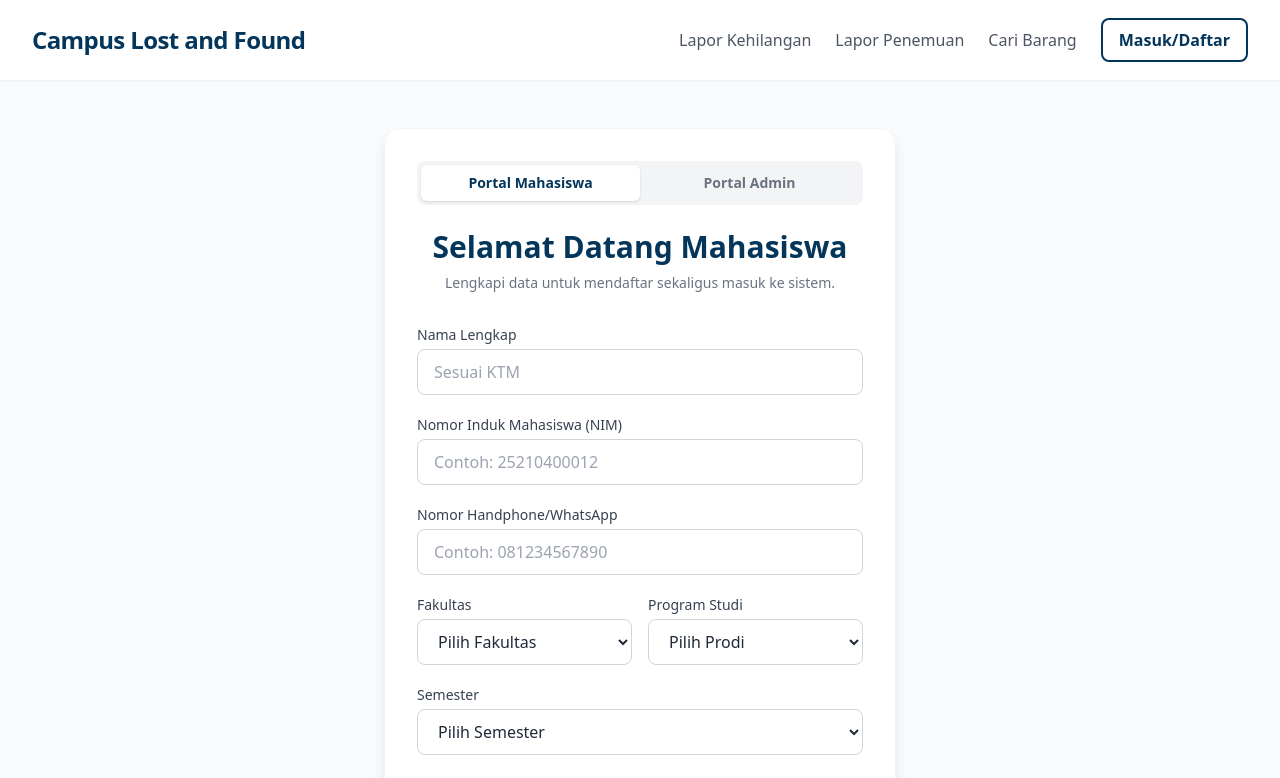
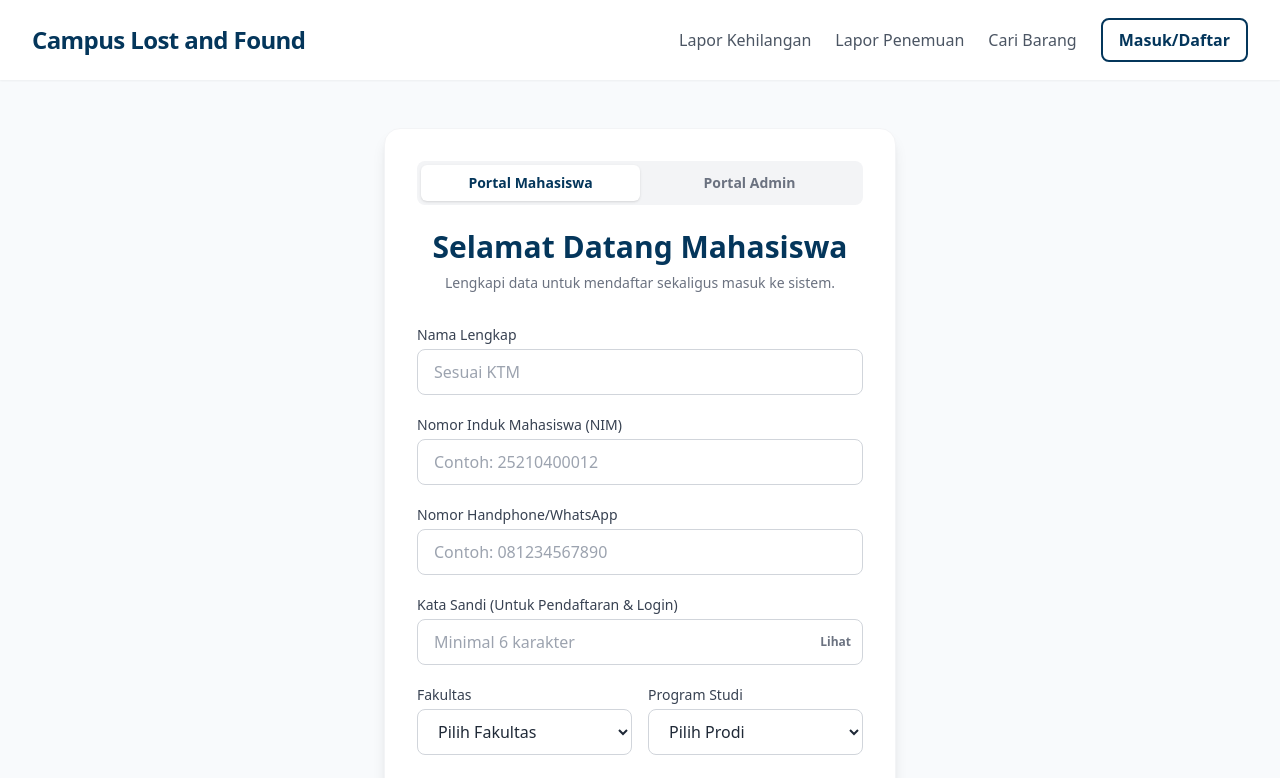
Before and after one commit to zainal31/lost_and_found_project, a React (Vite) app: page /login in a window 1280 px wide. Shown: the top 778 px of the page. Built offline with nearby package versions, Linux system fonts and the light colour scheme.

Commit message:
feat: login page password validation UI

```diff
--- a/src/pages/Login.jsx
+++ b/src/pages/Login.jsx
@@ -7,6 +7,7 @@ const INITIAL_MAHASISWA = {
   name: '',
   nim: '',
   phone: '',
+  password: '',
   fakultas: '',
   prodi: '',
   semester: '',
@@ -27,6 +28,9 @@ function validateMahasiswa(values) {
   }
   if (!/^\d{10,13}$/.test(values.phone.trim())) {
     errors.phone = 'Nomor HP harus 10-13 digit angka.';
+  }
+  if (values.password.length < 6) {
+    errors.password = 'Password minimal 6 karakter.';
   }
   if (!values.fakultas) errors.fakultas = 'Fakultas wajib dipilih.';
   if (!values.prodi) errors.prodi = 'Program studi wajib dipilih.';
@@ -100,6 +104,7 @@ export default function Login() {
       name: true,
       nim: true,
       phone: true,
+      password: true,
       fakultas: true,
       prodi: true,
       semester: true,
@@ -108,8 +113,13 @@ export default function Login() {
 
     setLoading(true);
     await new Promise((resolve) => setTimeout(resolve, 800));
-    loginMahasiswa(mahasiswa);
+    const result = loginMahasiswa(mahasiswa, mahasiswa.password);
     setLoading(false);
+
+    if (!result.success) {
+      setGlobalError(result.error);
+      return;
+    }
     navigate('/dashboard-mahasiswa', { replace: true });
   };
 
@@ -123,7 +133,7 @@ export default function Login() {
 
     setLoading(true);
     await new Promise((resolve) => setTimeout(resolve, 800));
-    const result = loginAdmin(admin);
+    const result = await loginAdmin(admin);
     setLoading(false);
     if (!result) {
       setGlobalError('Username atau password salah. Coba lagi.');
@@ -234,6 +244,31 @@ export default function Login() {
                     placeholder="Contoh: 081234567890"
                   />
                   {renderError(touched.phone, errors.phone)}
+                </div>
+
+                <div>
+                  <label htmlFor="mhs-password" className="block text-sm font-medium text-gray-700 mb-1">Kata Sandi (Untuk Pendaftaran & Login)</label>
+                  <div className="relative">
+                    <input
+                      id="mhs-password"
+                      name="mhs-password"
+                      type={showPassword ? 'text' : 'password'}
+                      required
+                      value={mahasiswa.password}
+                      onChange={updateMahasiswa('password')}
+                      onBlur={markTouched('password')}
+                      className={`${inputClass(!!errors.password)} pr-12`}
+                      placeholder="Minimal 6 karakter"
+                    />
+                    <button
+                      type="button"
+                      onClick={() => setShowPassword((v) => !v)}
+                      className="absolute inset-y-0 right-0 px-3 text-xs font-semibold text-gray-500 hover:text-kampus-blue"
+                    >
+                      {showPassword ? 'Sembunyi' : 'Lihat'}
+                    </button>
+                  </div>
+                  {renderError(touched.password, errors.password)}
                 </div>
 
                 <div className="grid grid-cols-1 sm:grid-cols-2 gap-4">
```
